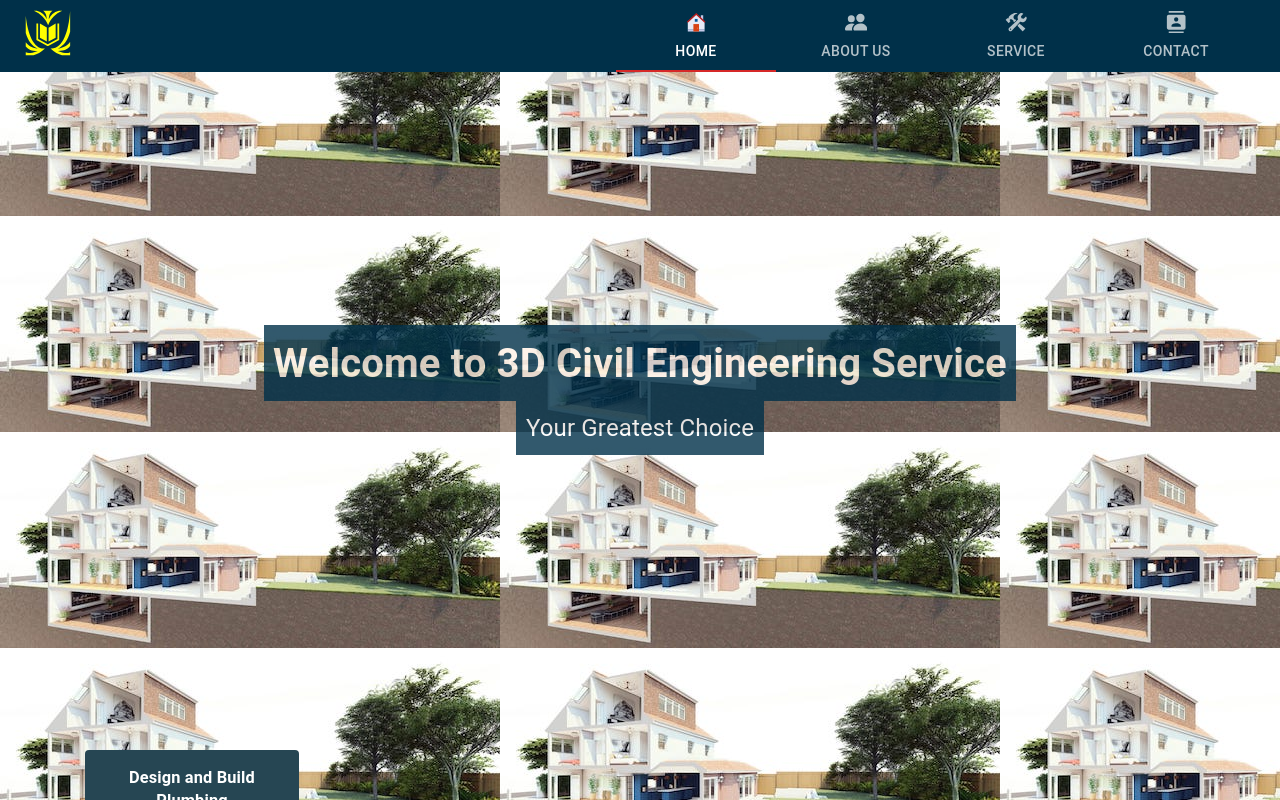
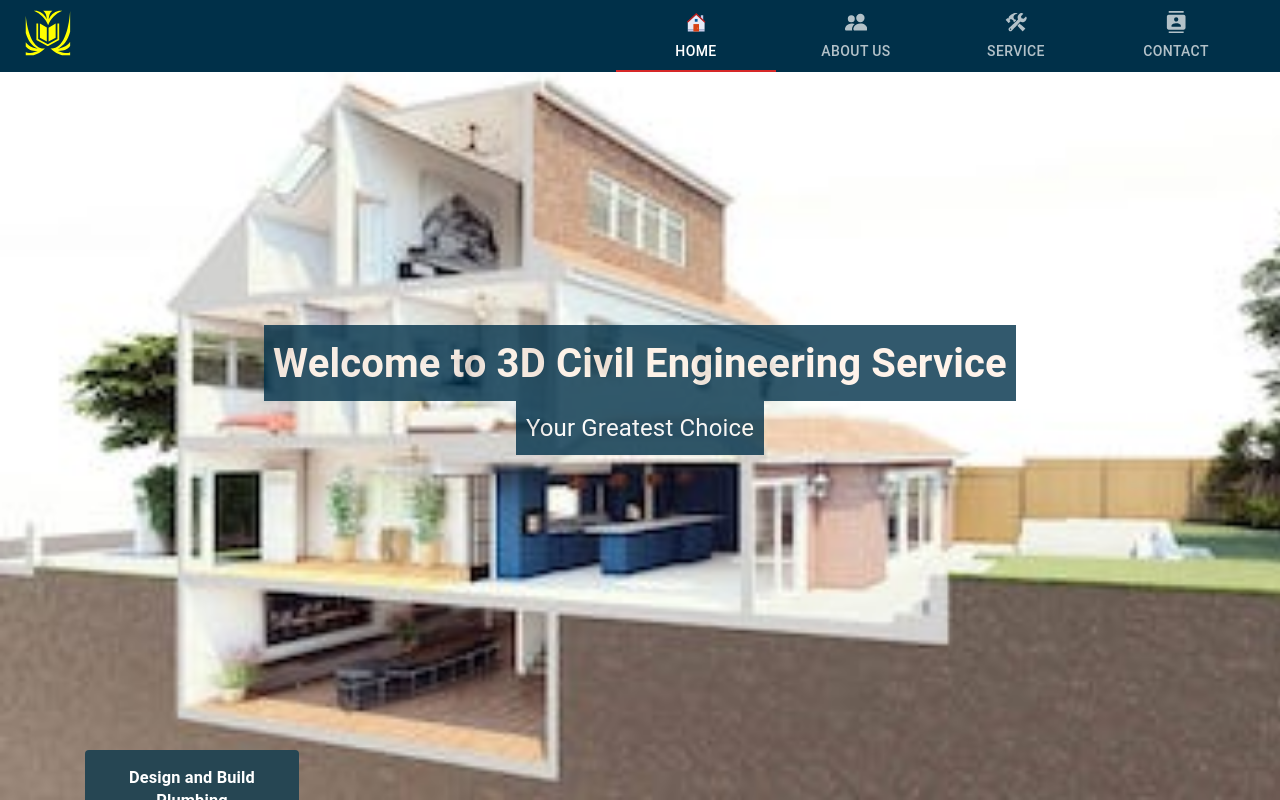
Before and after one commit to rajgthub/constructionservice, a React (Create React App) app: page / in a window 1280 px wide. Shown: the top 800 px of the page. Built offline with nearby package versions, Linux system fonts and the light colour scheme.

Commit message:
Reposition image

```diff
--- a/src/components/HomeBanner/HomeBanner.js
+++ b/src/components/HomeBanner/HomeBanner.js
@@ -9,6 +9,9 @@
     background: `url(
       ${landing}
     )`,
+    backgroundRepeat: 'no-repeat',
+    backgroundAttachment: 'fixed',
+    backgroundSize: 'cover',
     display: 'flex',
     alignItems: 'center',
     justifyContent: 'center',
@@ -35,7 +38,7 @@
   const classes = useStyles();
   return (
     <>
-      <div className={classes.conatainer} maxWidth={false} id="home">
+      <div className={classes.conatainer} id="bgimage" maxWidth={false} id="home">
         <Hidden mdDown>
           <h1 className={classes.title}>Welcome to 3D Civil Engineering Service</h1>
           <p className={classes.text}>Your Greatest Choice</p>
```
